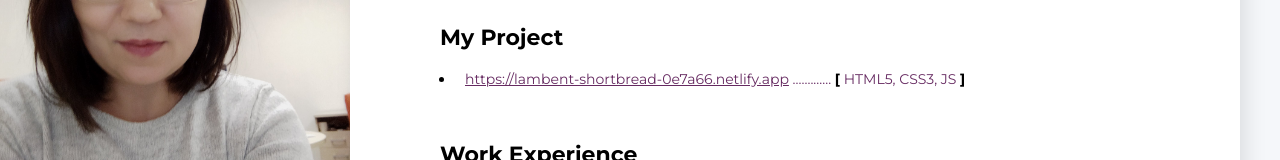
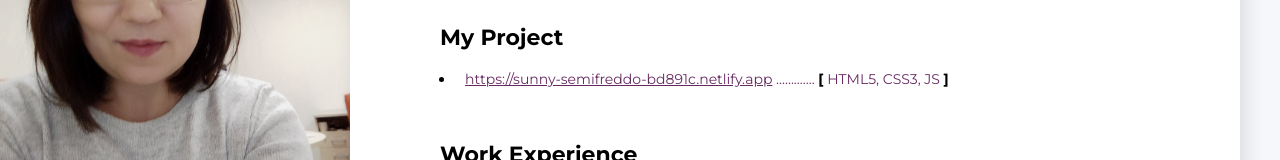
Before and after one commit to MargaritaKremen/Rezume, a plain HTML site: page index.html in a window 1280 px wide. Shown: the part 275-435 px from the top of the page. Drawn offline with Linux system fonts and the light colour scheme.

Commit message:
change link to progect

```diff
--- a/index.html
+++ b/index.html
@@ -30,7 +30,7 @@
             <h3 class=title> My Project</h3>
             <ul class="projects-list">
                 <li class="projects-item">
-                <span class="project-text"><a href="https://lambent-shortbread-0e7a66.netlify.app" class="project-link">https://lambent-shortbread-0e7a66.netlify.app</a>
+                <span class="project-text"><a href="https://sunny-semifreddo-bd891c.netlify.app" class="project-link">https://sunny-semifreddo-bd891c.netlify.app</a>
                 .............
                 <span class="bracket">[</span> HTML5, CSS3, JS <span class="bracket">]</span></span>
                 </li>
```
